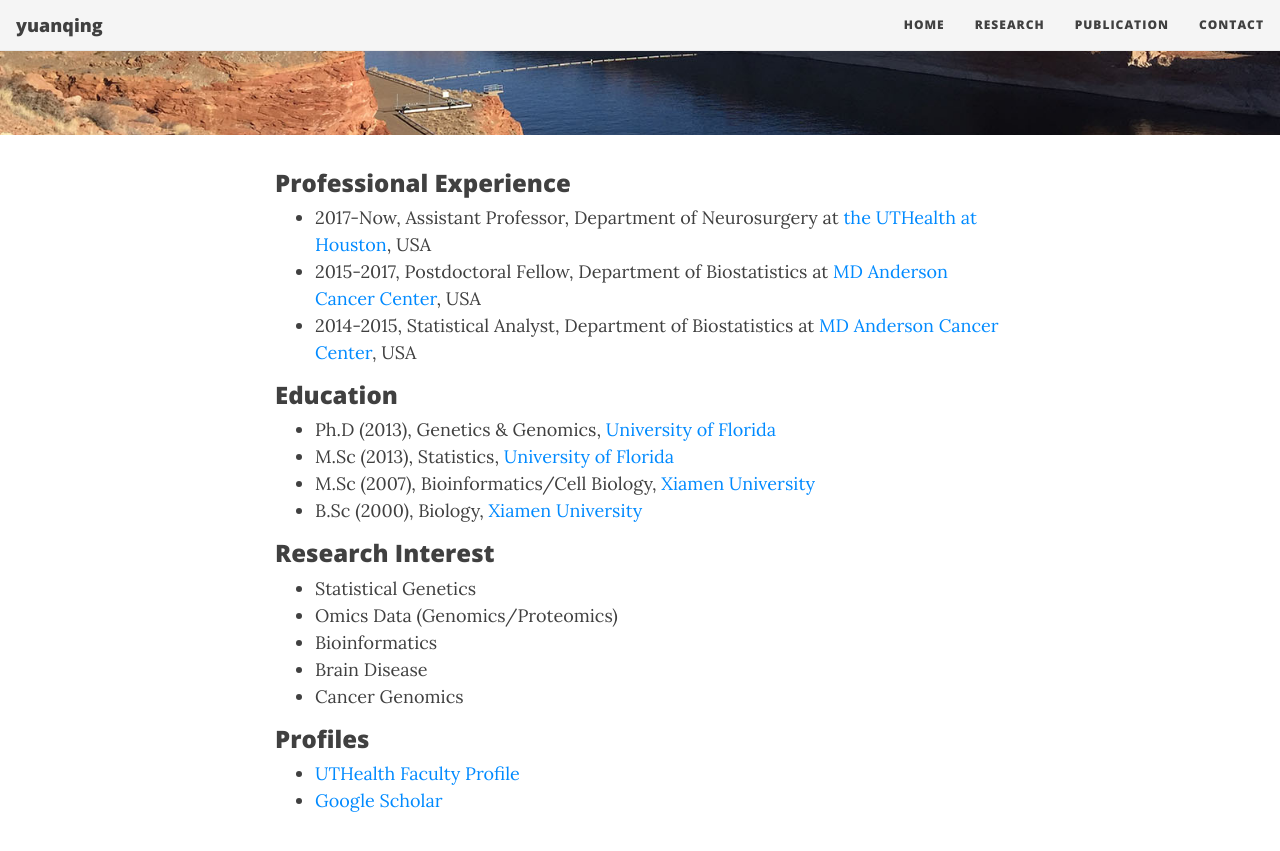
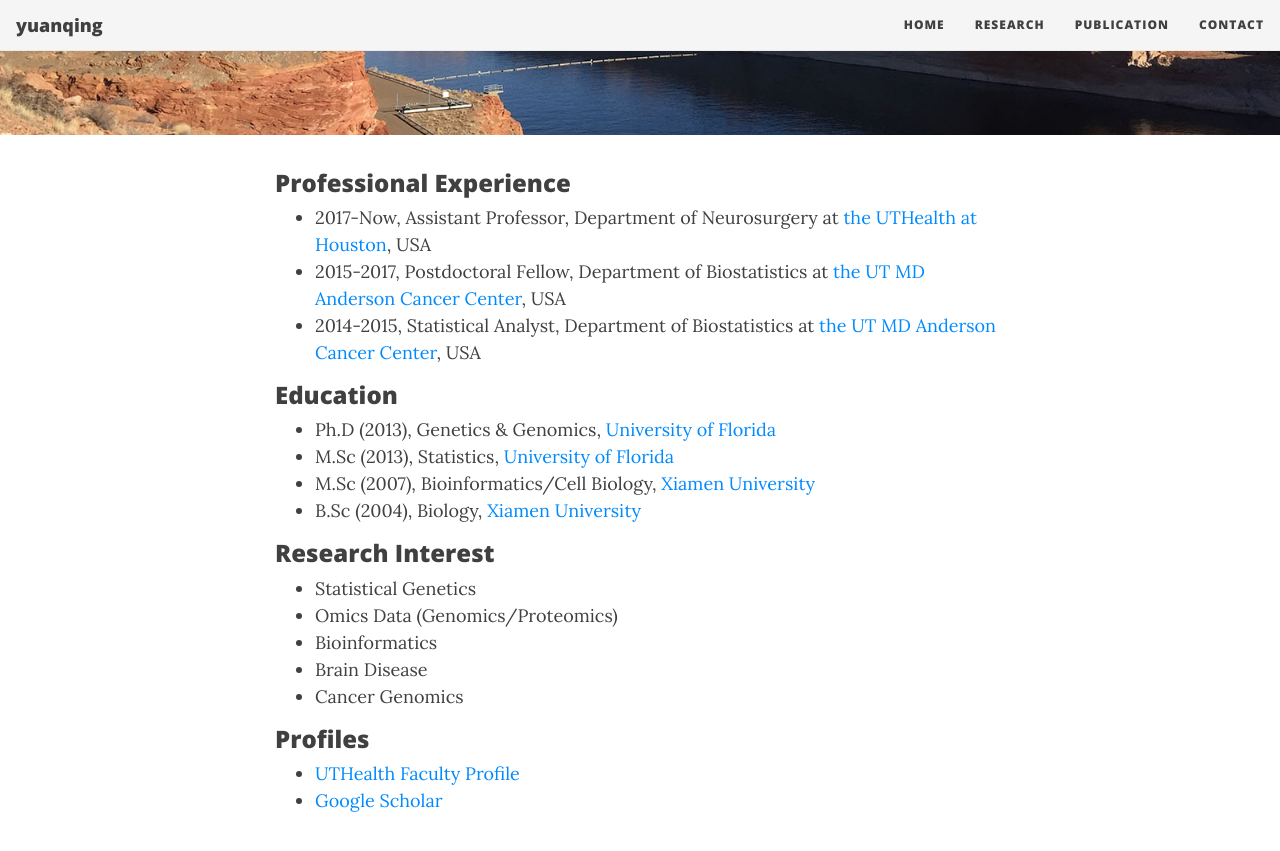
Before and after one commit to yuanqing-yan/Yuanqing, a Jekyll site: the page built from aboutme.md, in a window 1280 px wide and 900 px high, scrolled down 410 px. Shown: the top 851 px of the window. Built offline with Jekyll 4.4.1, drawn with Linux system fonts in a browser that asks for light colours; nearby versions of some CDN libraries.

Commit message:
CorrectDate

```diff
--- a/aboutme.md
+++ b/aboutme.md
@@ -7,14 +7,14 @@ cover-img: ["img/travel/travel5.jpg" , "img/travel/travel4.jpg", "img/travel/tra
 
 ### Professional Experience
 * 2017-Now, Assistant Professor, Department of Neurosurgery at [the UTHealth at Houston](https://www.uth.edu/), USA
-* 2015-2017, Postdoctoral Fellow, Department of Biostatistics at [MD Anderson Cancer Center](https://www.mdanderson.org/), USA
-* 2014-2015, Statistical Analyst, Department of Biostatistics at [MD Anderson Cancer Center](https://www.mdanderson.org/), USA
+* 2015-2017, Postdoctoral Fellow, Department of Biostatistics at [the UT MD Anderson Cancer Center](https://www.mdanderson.org/), USA
+* 2014-2015, Statistical Analyst, Department of Biostatistics at [the UT MD Anderson Cancer Center](https://www.mdanderson.org/), USA
 
 ### Education
 * Ph.D (2013), Genetics & Genomics, [University of Florida](http://www.ufl.edu)
 * M.Sc (2013), Statistics, [University of Florida](http://www.ufl.edu)
 * M.Sc (2007), Bioinformatics/Cell Biology, [Xiamen University](http://www.xmu.edu.cn/)
-* B.Sc (2000), Biology, [Xiamen University](http://www.xmu.edu.cn/)
+* B.Sc (2004), Biology, [Xiamen University](http://www.xmu.edu.cn/)
 
 ### Research Interest
 * Statistical Genetics
```
